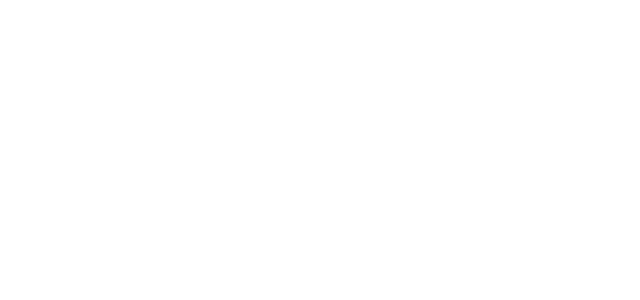
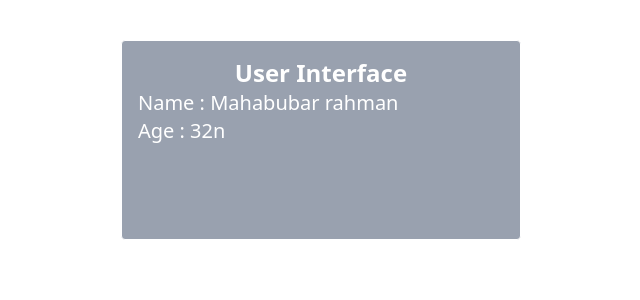
Before and after one commit to mahbub810515/typescript-practice, a React (Vite) app: page / in a window 1280 px wide. Shown: the top 300 px of the page, without its empty margins (319-959 px from the left). Built offline with nearby package versions, Linux system fonts and the light colour scheme.

Commit message:
feat: add User.tsx UI

```diff
--- a/src/App.jsx
+++ b/src/App.jsx
@@ -1,9 +1,10 @@
 import React from 'react'
+import User from './assets/components/User'
 
 const App = () => {
   return (
     <div>
-
+      <User />
     </div>
   )
 }
--- /dev/null
+++ b/src/assets/components/User.tsx
@@ -0,0 +1,14 @@
+import React from 'react'
+
+const User = () => {
+  return (
+    <div className='w-100 h-50 mx-auto mt-10 p-4 text-xl text-white border rounded bg-gray-400'>
+         <h1 className='text-center font-bold text-2xl'>User Interface</h1>
+        <h3>Name : Mahabubar rahman</h3>
+        <h3>Age : 32n</h3>
+
+    </div>
+  )
+}
+
+export default User
```
